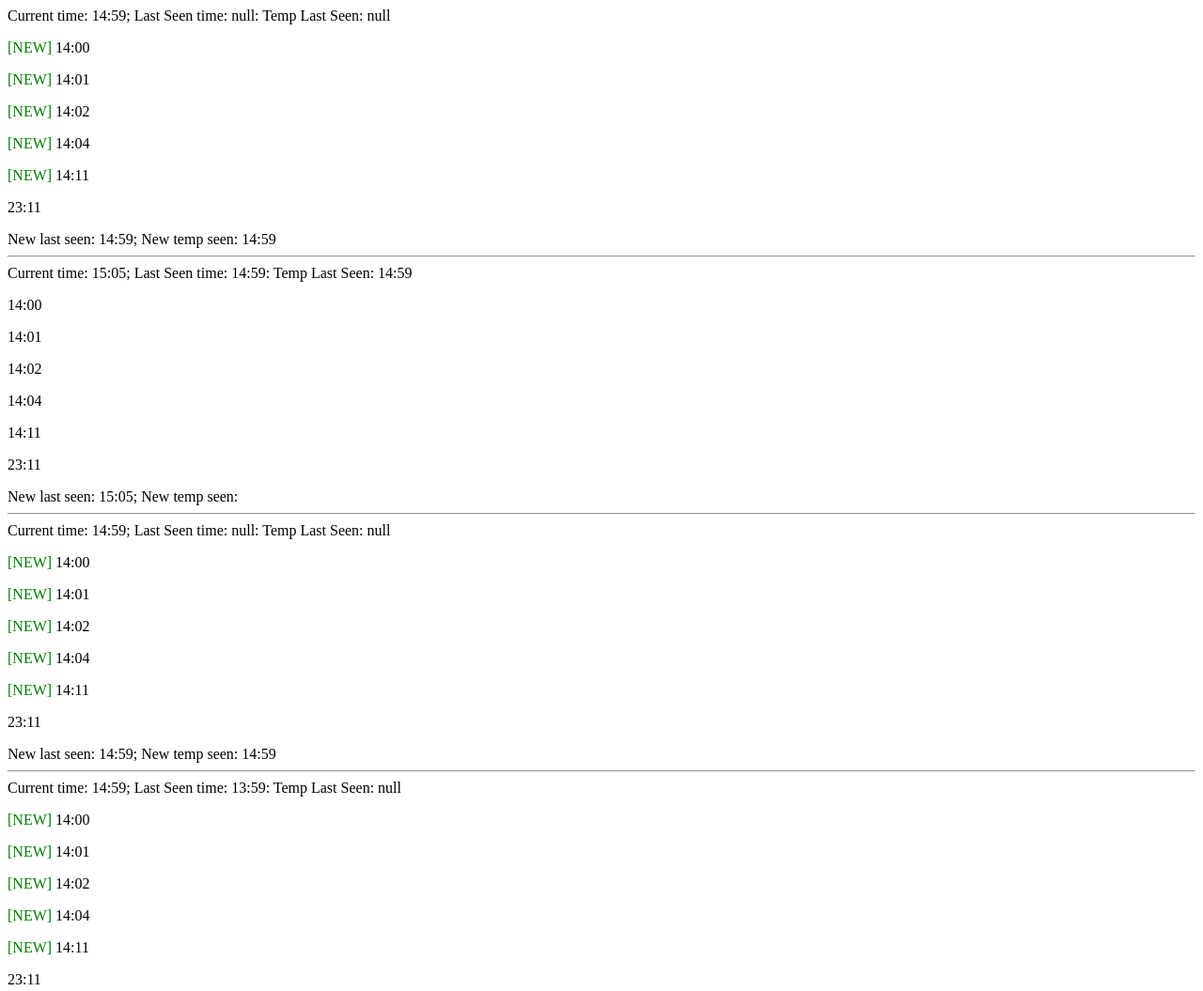
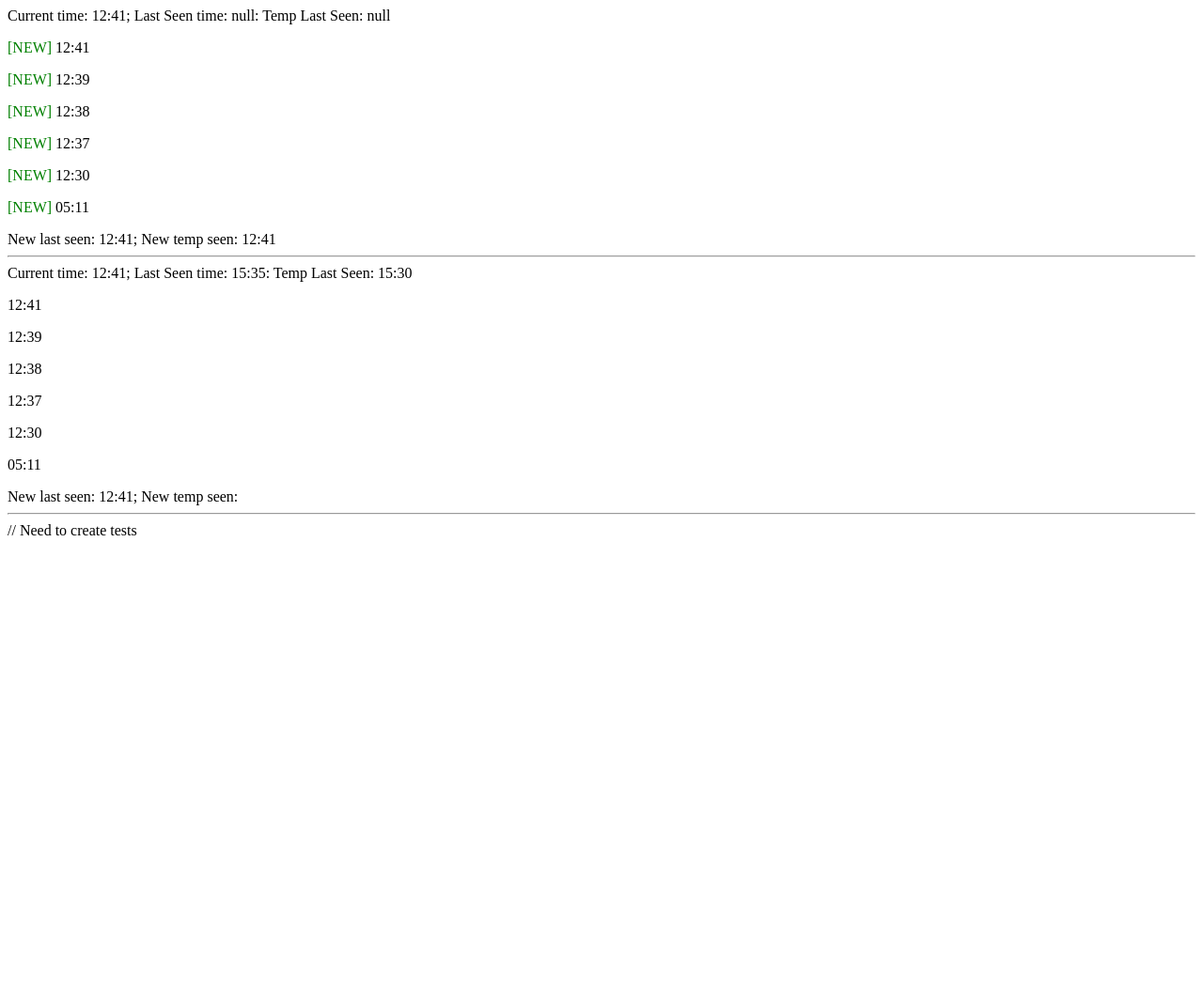
Before and after one commit to waplet/mp-extension, a browser extension: page index.html in a window 1280 px wide. Shown: the top 1055 px of the page at 94% size. After the commit the page ends 800 px from the top, so only its background shows below. Drawn offline with Linux system fonts and the light colour scheme.

Commit message:
Cant fix this

```diff
--- a/content.js
+++ b/content.js
@@ -6,5 +6,5 @@ chrome.storage.sync.get(
         "w_last_seen",
         "w_temp_last_seen"
     ],
-    main.bind(getPosts(), storeLastSeenObject, moment())
+    main.bind(null, getPosts(), storeLastSeenObject, moment())
 );
--- a/functions.js
+++ b/functions.js
@@ -68,6 +68,7 @@ function getPosts() {
  * @param {int|null} lastSeenObject.w_temp_last_seen
  */
 function main(posts, storeFunction, momentNow, lastSeenObject) {
+    console.log(lastSeenObject);
     // acquired time
     var lastSeenTime = moment(lastSeenObject.w_last_seen || 0, "X");
     var temporaryLastSeenTime = moment(lastSeenObject.w_temp_last_seen, "X") || null;
@@ -106,9 +107,16 @@ function main(posts, storeFunction, momentNow, lastSeenObject) {
             w_temp_last_seen: temporaryLastSeenTime.format("X")
         });
     } else {
-        storeFunction({
-            w_last_seen: timestampNow,
-            w_temp_last_seen: timestampNow
-        });
+        if (!temporaryLastSeenTime && lastSeenTime) {
+            storeFunction({
+                w_last_seen: timestampNow,
+                w_temp_last_seen: lastSeenTime.format("X")
+            })
+        } else {
+            storeFunction({
+                w_last_seen: timestampNow,
+                w_temp_last_seen: timestampNow
+            });
+        }
     }
 }
--- a/index.html
+++ b/index.html
@@ -13,31 +13,40 @@
 
 // Need to create tests
 <script>
+//    var postTimes = [
+//        "14:00",
+//        "14:01",
+//        "14:02",
+//        "14:04",
+//        "14:11",
+//        "23:11"
+//    ];
     var postTimes = [
-        "14:00",
-        "14:01",
-        "14:02",
-        "14:04",
-        "14:11",
-        "23:11"
+        0,
+        2,
+        3,
+        4,
+        11,
+        450
     ];
 
-    var momentNow = moment("14:59", "HH:mm");
+//    var momentNow = moment("14:59", "HH:mm");
+    var momentNow = moment();
 
     // lastSeen, tempLastSeen, Now
     var timeTests = [
-        [null, null, "14:59"],
-        ["14:59", "14:59", "15:05"],
         [null, null],
-        ["13:59", null],
-        ["14:00", null],
-        ["14:01", "14:00", "14:05"],
-        ["14:05", "14:00", "14:09"],
-        ["14:35", "14:00"],
-        ["14:40", null],
-        ["23:10", null, "23:25"],
-        ["23:20", null, "23:25"],
-        [null, null, "23:25"]
+        ["15:35", "15:30"]
+//        [null, null],
+//        ["13:59", null],
+//        ["14:00", null],
+//        ["14:01", "14:00", "14:05"],
+//        ["14:05", "14:00", "14:09"],
+//        ["14:35", "14:00"],
+//        ["14:40", null],
+//        ["23:10", null, "23:25"],
+//        ["23:20", null, "23:25"],
+//        [null, null, "23:25"]
     ];
 
     var testWrapperNode = document.getElementById('testArea');
@@ -52,9 +61,9 @@
         var posts = [];
         postTimes.forEach(function (postTime) {
             var postNode = document.createElement('p');
-            postNode.appendChild(document.createTextNode(postTime));
+            postNode.appendChild(document.createTextNode(momentNow.clone().subtract(postTime, "minutes").format("HH:mm")));
 
-            var post = new Post(moment(postTime, "HH:mm"), postNode);
+            var post = new Post(momentNow.clone().subtract(postTime, "minutes"), postNode);
             posts.push(post);
 
             testWrapperNode.appendChild(postNode);
@@ -62,11 +71,13 @@
 
         main(
             posts,
+
             function (lastSeenObject) {
                 testWrapperNode.appendChild(document.createTextNode("New last seen: " + (lastSeenObject.w_last_seen ? moment(lastSeenObject.w_last_seen, "X").format("HH:mm") : '')));
                 testWrapperNode.appendChild(document.createTextNode("; New temp seen: " + (lastSeenObject.w_temp_last_seen ? moment(lastSeenObject.w_temp_last_seen, "X").format("HH:mm") : '')));
 
                 console.log(lastSeenObject);
+                storeLastSeenObject(lastSeenObject);
                 return true;
             },
             (testData[2] ? moment(testData[2], "HH:mm") : momentNow),
```
